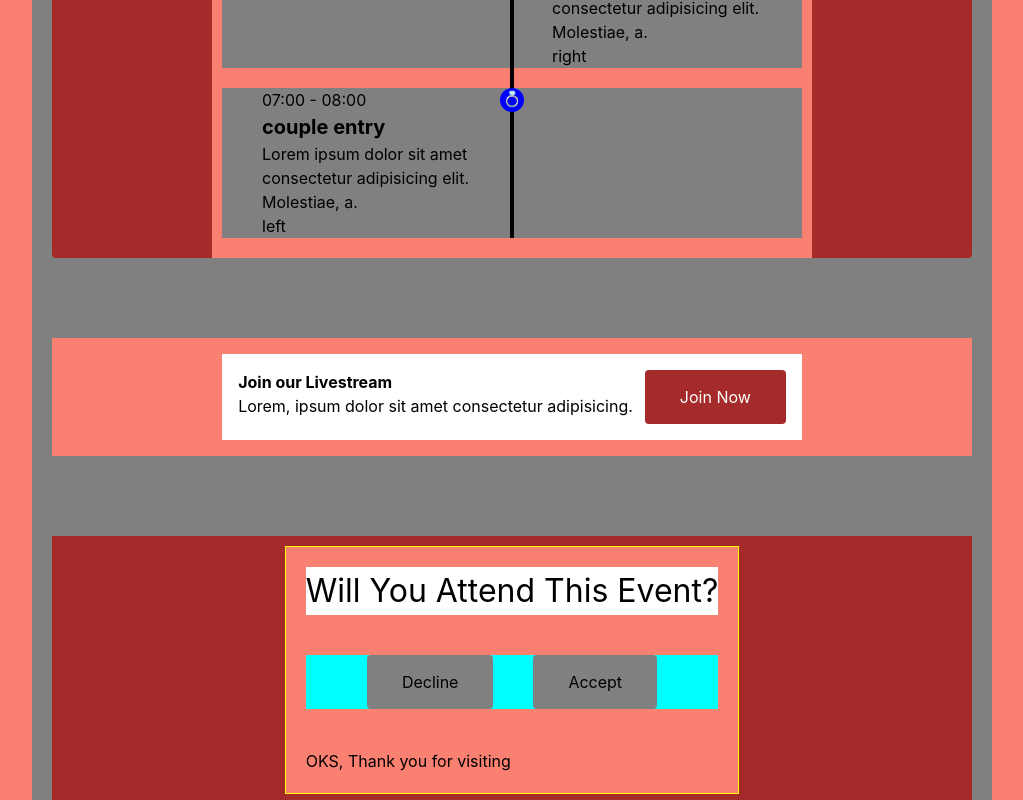
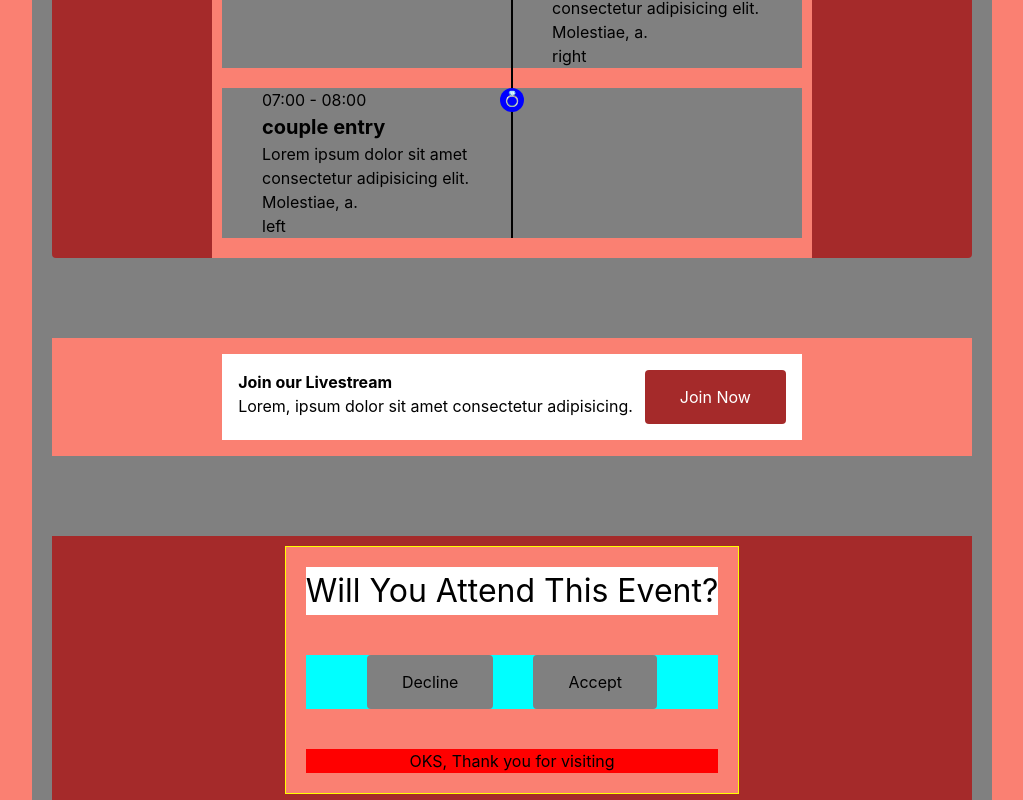
Before and after one commit to Keemchard/Wedding-Invitation, a React (Create React App) app: page / in a window 1280 px wide. Both pictures are taken after a click on the button "Decline". Shown: the part 1362-2162 px from the top of the page, without its empty margins (128-1151 px from the left). Built offline with nearby package versions, Linux system fonts and the light colour scheme.

Commit message:
💄 fix layout

```diff
--- a/src/pages/main-page/sections/components/DeclineModal.tsx
+++ b/src/pages/main-page/sections/components/DeclineModal.tsx
@@ -5,7 +5,7 @@ interface Prop {
 }
 
 const DeclineModal: FC<Prop> = ({ message }) => {
-  return <div>{message}</div>;
+  return <div className="bg-[red] flex justify-center">{message}</div>;
 };
 
 export default DeclineModal;
--- a/src/pages/main-page/sections/components/TimeLine.tsx
+++ b/src/pages/main-page/sections/components/TimeLine.tsx
@@ -9,7 +9,7 @@ const TimeLine: FC<Prop> = ({ timeline }) => {
   return (
     <>
       <div className="bg-[tertiary] max-w-[600px] relative">
-        <div className="line bg-[black] h-[100%] w-[0.3rem] absolute left-0 right-0 ml-auto mr-auto z-10"></div>
+        <div className="line bg-[black] h-[100%] w-[0.13rem] absolute left-0 right-0 ml-auto mr-auto z-10"></div>
         {timeline.map((item) => {
           return (
             <div key={item.id}>
```
